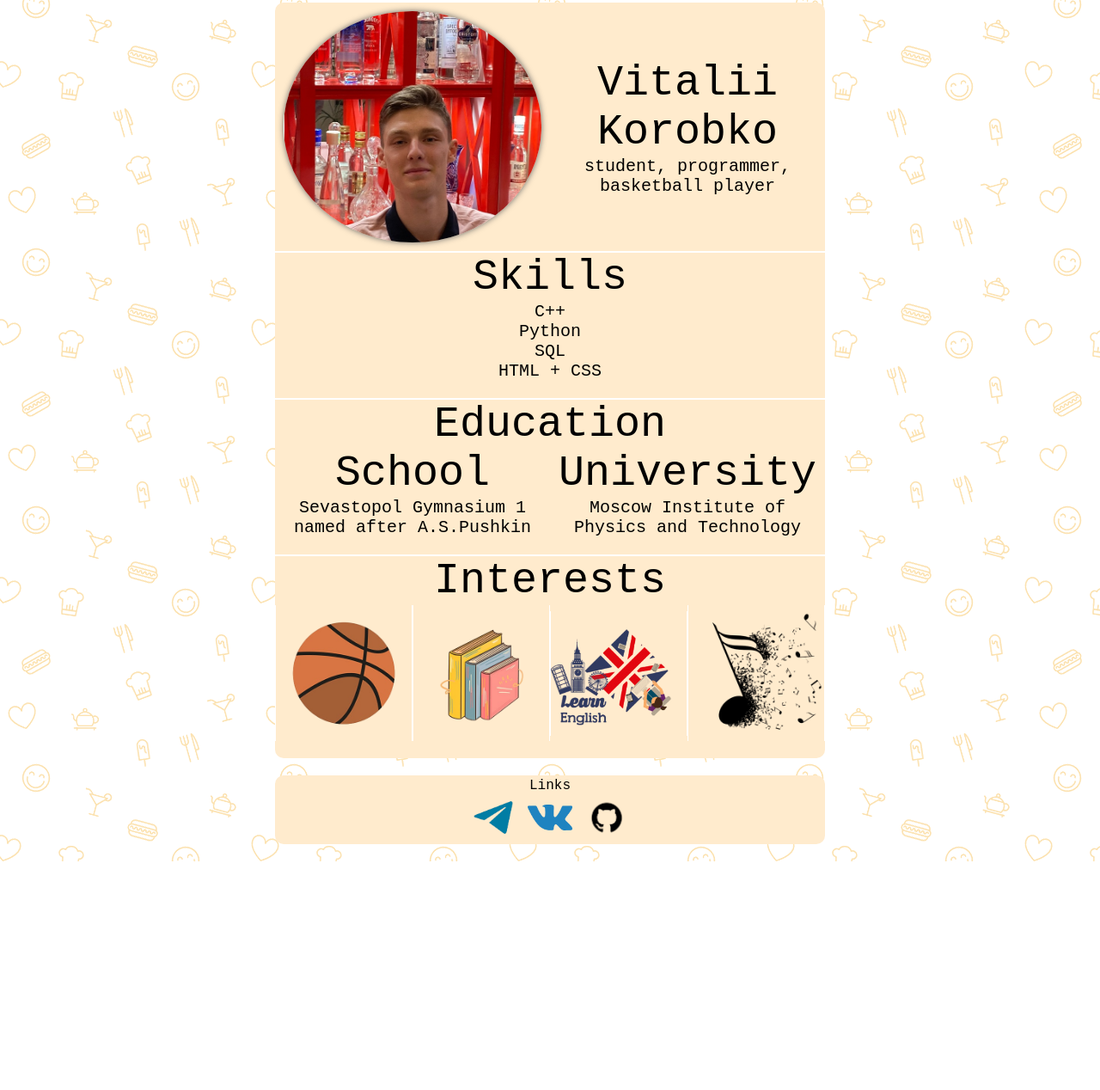
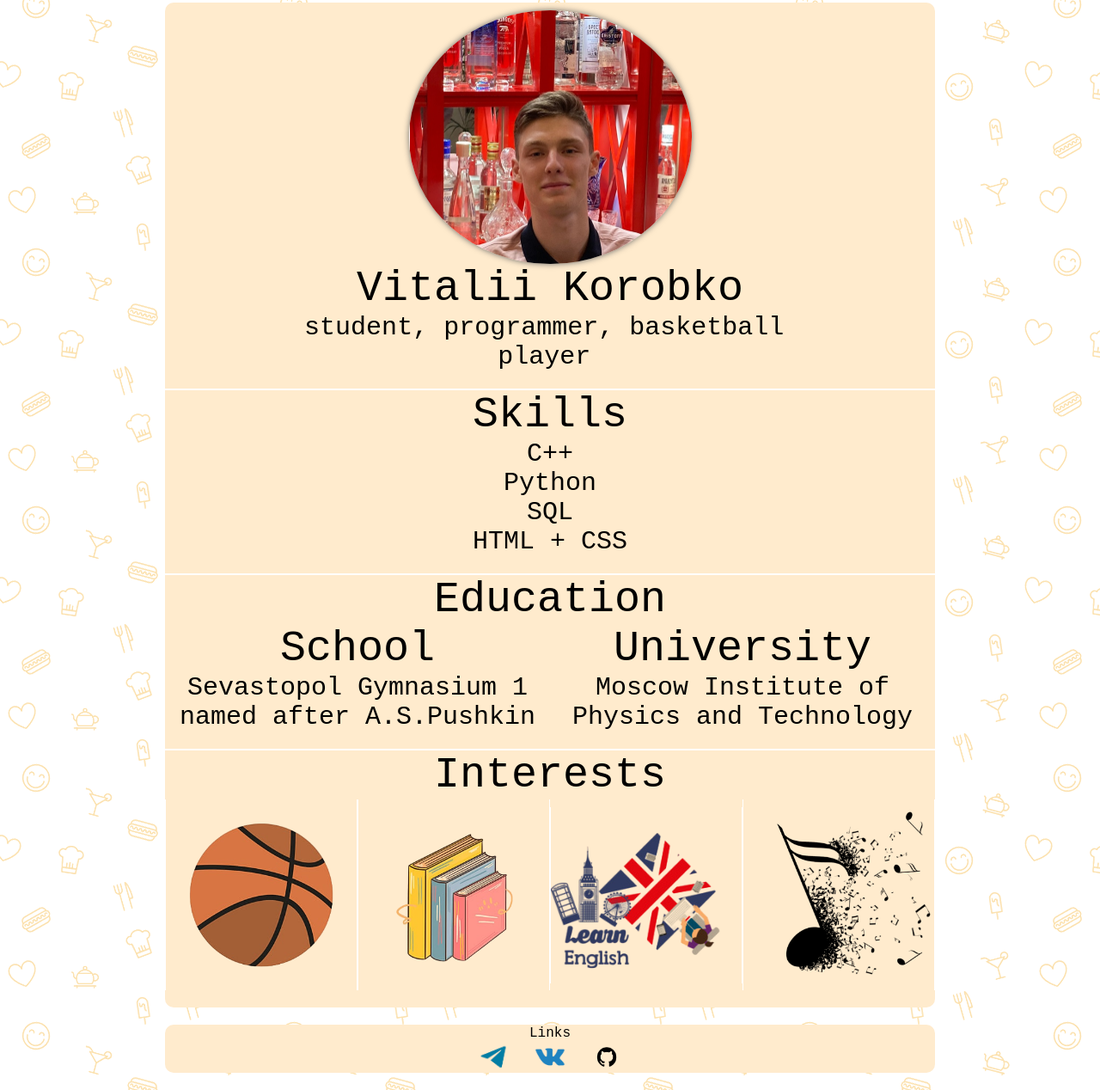
Before and after one commit to vitaliysev/vitaliysev.github.io, a plain HTML site: page index.html in a window 1280 px wide. Shown: the part 102-1370 px from the top of the page at 86% size. Before the commit the page ends 1104 px from the top, so only its background shows below. Drawn offline with Linux system fonts and the light colour scheme.

Commit message:
Update style.css

```diff
--- a/css/style.css
+++ b/css/style.css
@@ -8,7 +8,7 @@ body, h1, h2, h3, h4, p, a {
 }
 body {
   background-image: url('/img/back.png');
-  width: 50%;
+  width: 70%;
   font-family: 'Andale Mono', monospace;
   margin-right: auto;
   margin-left: auto;
@@ -33,39 +33,34 @@ body {
 }
 
 .content {
+
  background-color: #FFEBCD;
   border-radius: 10px;
   display: flex;
   flex-direction: column;
+  font-size: 0;
   width : 100%;
   margin: 0 auto 0 auto;
 }
 .main_information {
+  padding-top: 1%;
+  align-items: center;
+  justify-content: center;
   word-wrap: break-word;
   height: auto;
-  flex-direction: row;
+  flex-direction: column;
   display: flex;
   width: 100%;
   text-align: center;
+  margin-bottom: 20px;
 }
 .my_photo {
   box-shadow: 0 0 7px #666;
   border-radius: 50%;
   overflow: hidden;
-  height: 100%;
+  height: 50%;
   min_width: 500px;
-  width: 100%;
-}
-.description {
-  margin: 10px 10px 10px 10px;
-  word-wrap: break-word;
-  width:100%;
-  display: flex;
-  justify-content: center;
-  align-items: center;
-  flex-direction: column;
-  text-align : center;
-  height: auto;
+  width: 50%;
 }
 .title {
   width: 100%;
@@ -75,15 +70,17 @@ body {
   height: 100%;
   width: 100%;
   border: solid 10px pink;
-  font-size: 30px;
+  font-size: 50px;
 }
 .text {
-  font-size: 20px;
+  font-size: 30px;
   font-weight: 500;
+  word-wrap: break-word;
+  padding-right: 2%;
 }
 .type {
   width : 100%;
-  font-size: 20px;
+  font-size: 30px;
   font-weight: 500;
 }
 .interest_photo{
@@ -95,8 +92,10 @@ body {
   border-top: solid 2px white;
   text-align: center;
   flex-direction: column;
+  word-wrap: break-word;
   display : flex;
   width: 100%;
+  margin-up: 20px;
   margin-bottom: 20px;
 }
 .education {
@@ -151,7 +150,7 @@ body {
   flex-direction: column;
   border-radius: 10px;
   margin: 20px auto 20px auto;
-  height: 10vh;
+  height: 7vh;
   background-color: #FFEBCD;
   text-align: center;
   justify-content: center;
@@ -162,7 +161,7 @@ body {
   justify-content: center;
   height: 80%;
   max-width: 200px;
-  width:40%;
+  width:50%;
   display: flex;
   flex-direction: row;
 }
```
